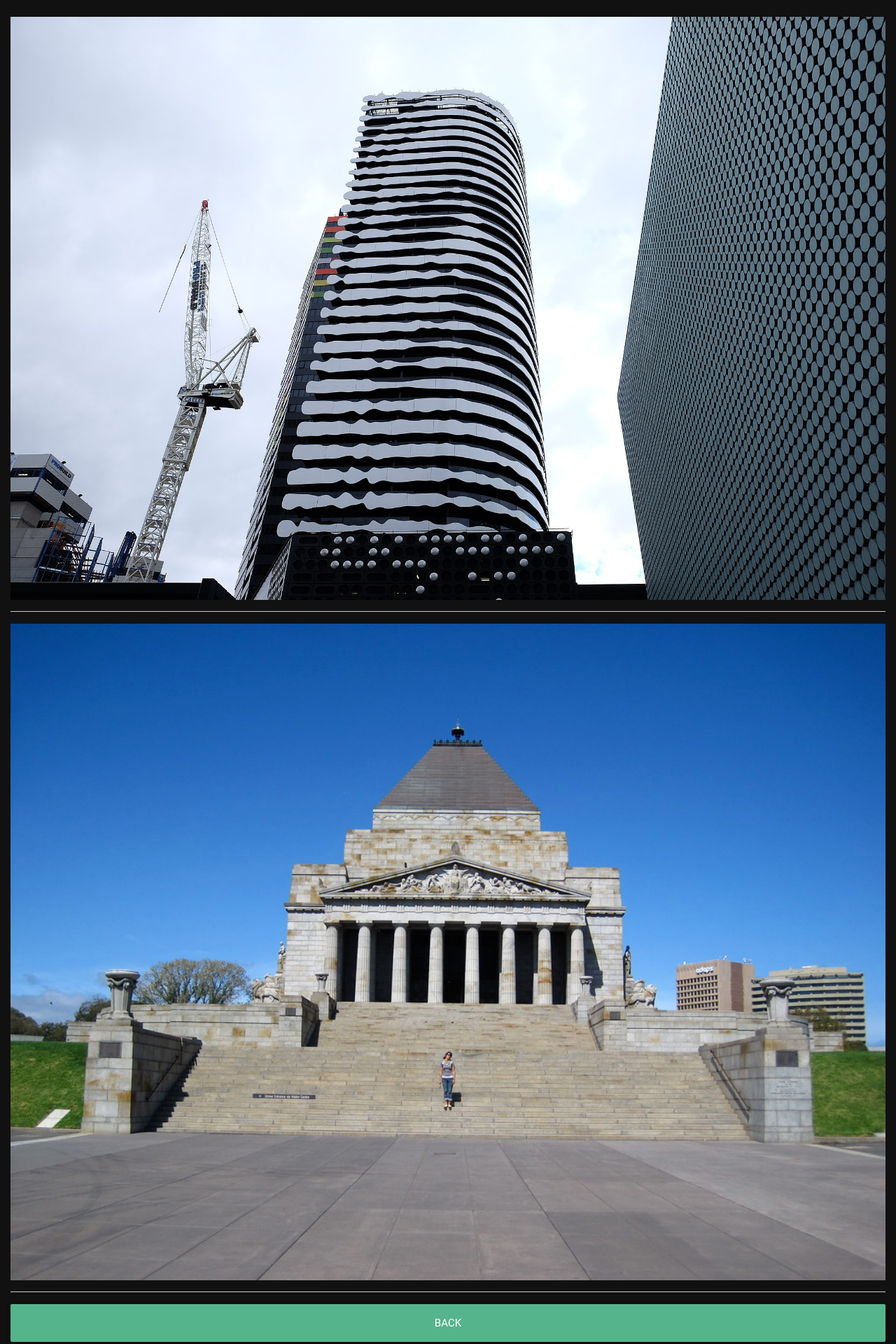
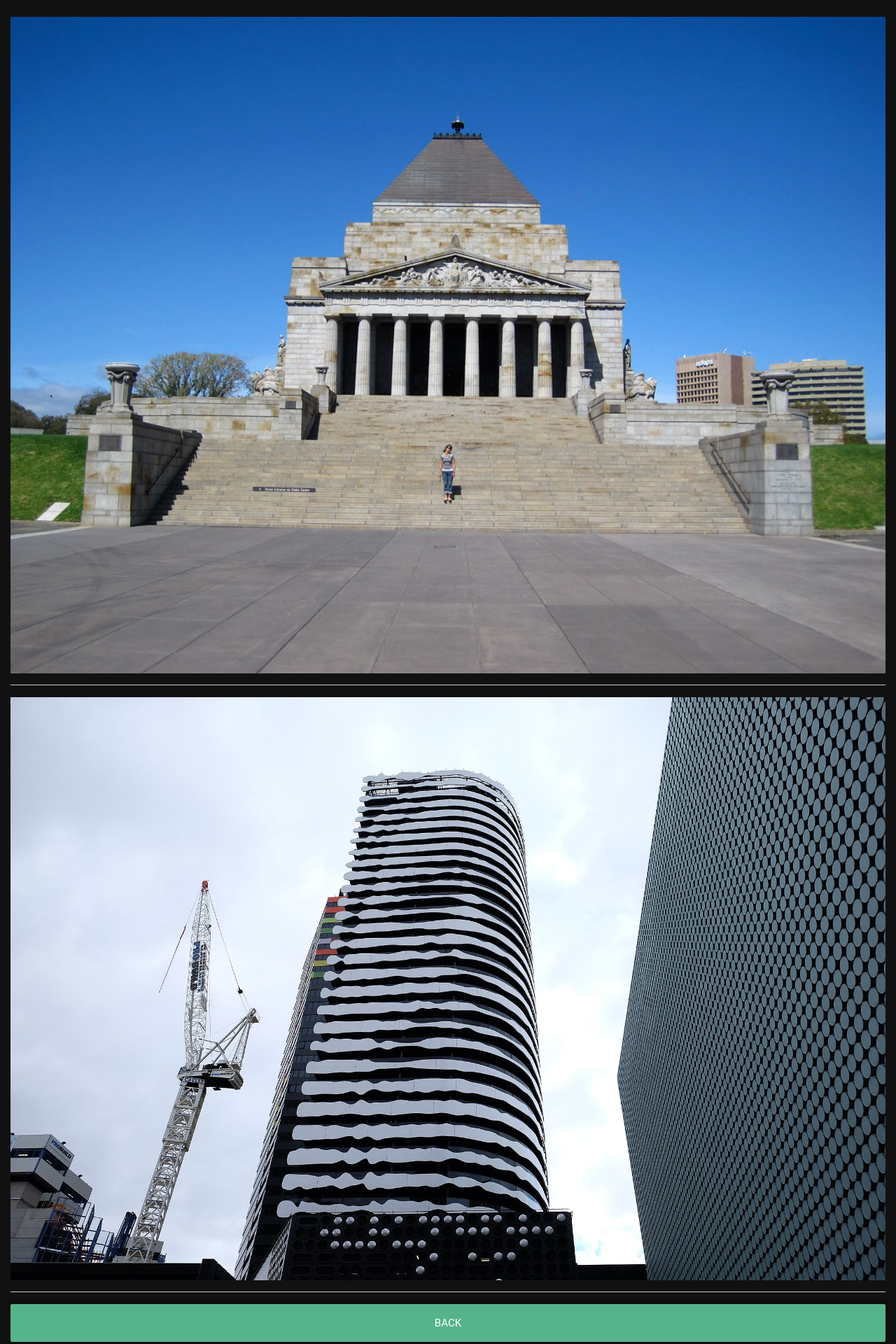
Before and after one commit to VE-Design-Team/DhumbahGoorowa, a plain HTML site: page 5.html in a window 1280 px wide. Shown: the whole page at 70% size. Drawn offline with nearby package versions, Linux system fonts and the light colour scheme.

Commit message:
Shrine update

```diff
--- a/5.html
+++ b/5.html
@@ -41,13 +41,14 @@
                     <br>
                 </div>
             </div>
+
             <div class="col-12">
-                <img class="img-fluid w-100" src="./img/5/dickens.jpg">
+                <img class="img-fluid w-100" src="./img/5/shrine.jpg">
 
                 <hr>
             </div>
             <div class="col-12">
-                <img class="img-fluid w-100" src="./img/5/shrine.jpg">
+                <img class="img-fluid w-100" src="./img/5/barak.jpg">
 
                 <hr>
             </div>
```
Also changed, not shown: img/5/barak.jpg (renamed from img/5/dickens.jpg).
